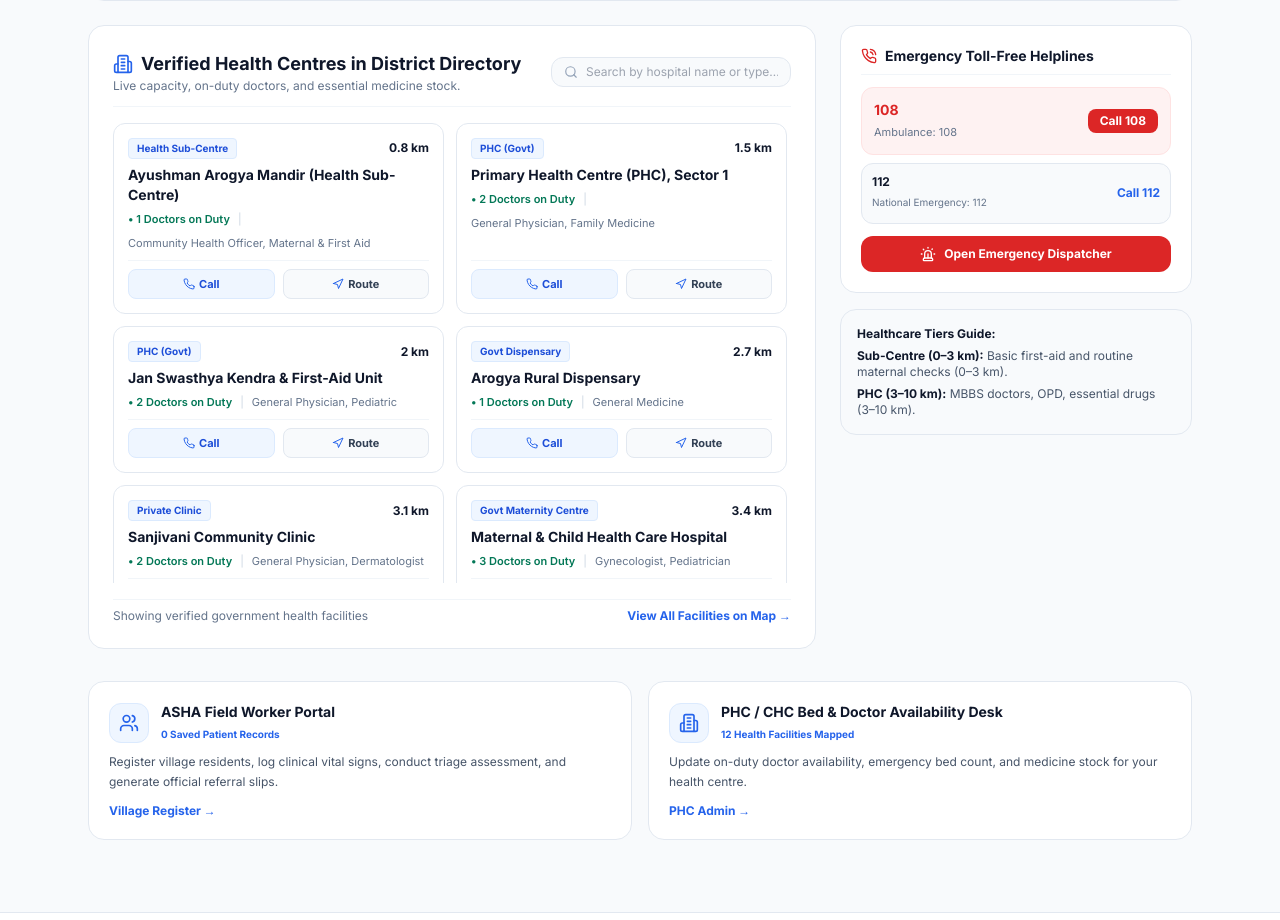
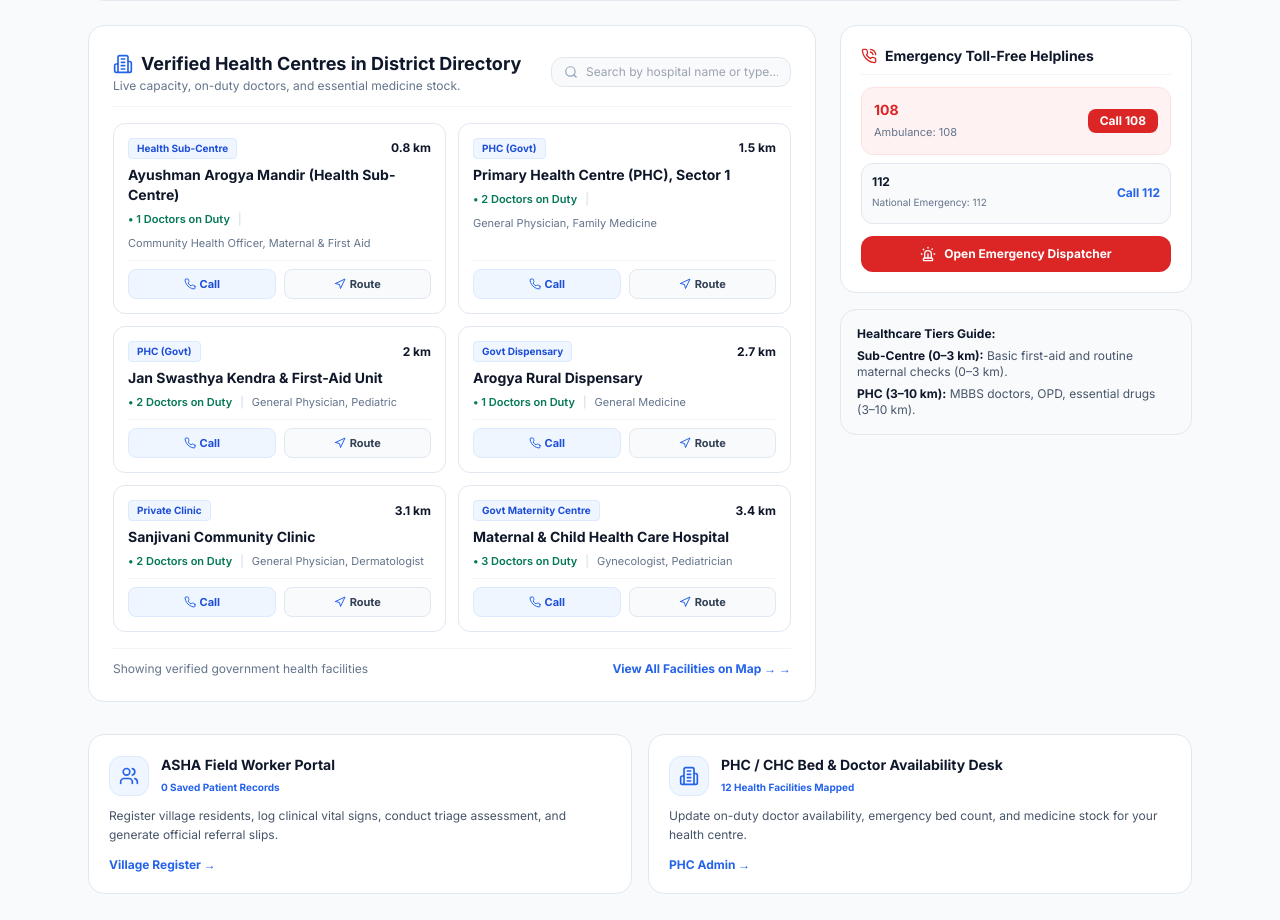
Before and after one commit to chittlusai/aditya-hackathon-2026, a React (Vite) app in the folder frontend/: page / in a window 1280 px wide. Shown: the part 1080-2000 px from the top of the page. Built offline with nearby package versions, Linux system fonts and the light colour scheme; no server answers.

Commit message:
fix: eliminate internal scroll container in hospital directory grid to prevent scroll trapping and card stretching

```diff
--- a/frontend/src/components/Home.jsx
+++ b/frontend/src/components/Home.jsx
@@ -219,8 +219,9 @@ export default function Home() {
             </div>
           </div>
 
-          <div className="grid grid-cols-1 sm:grid-cols-2 gap-3 max-h-[460px] overflow-y-auto pr-1">
-            {filteredHospitals.slice(0, 8).map((h) => (
+          {/* Clean Facility Cards Grid - Natural Flow without internal scroll trapping */}
+          <div className="grid grid-cols-1 sm:grid-cols-2 gap-3">
+            {filteredHospitals.slice(0, 6).map((h) => (
               <div
                 key={h.id}
                 className="p-3.5 rounded-xl border border-slate-200 bg-white hover:border-blue-500 transition-all space-y-2 flex flex-col justify-between shadow-2xs"
@@ -270,13 +271,13 @@ export default function Home() {
             ))}
           </div>
 
-          <div className="flex items-center justify-between pt-2 border-t border-slate-100 text-xs text-slate-500">
+          <div className="flex items-center justify-between pt-3 border-t border-slate-100 text-xs text-slate-500">
             <span>{t('showingCount')}</span>
             <button
               onClick={() => go('map')}
               className="text-blue-600 hover:underline font-bold"
             >
-              {t('viewAllMap')}
+              {t('viewAllMap')} →
             </button>
           </div>
         </div>
```
